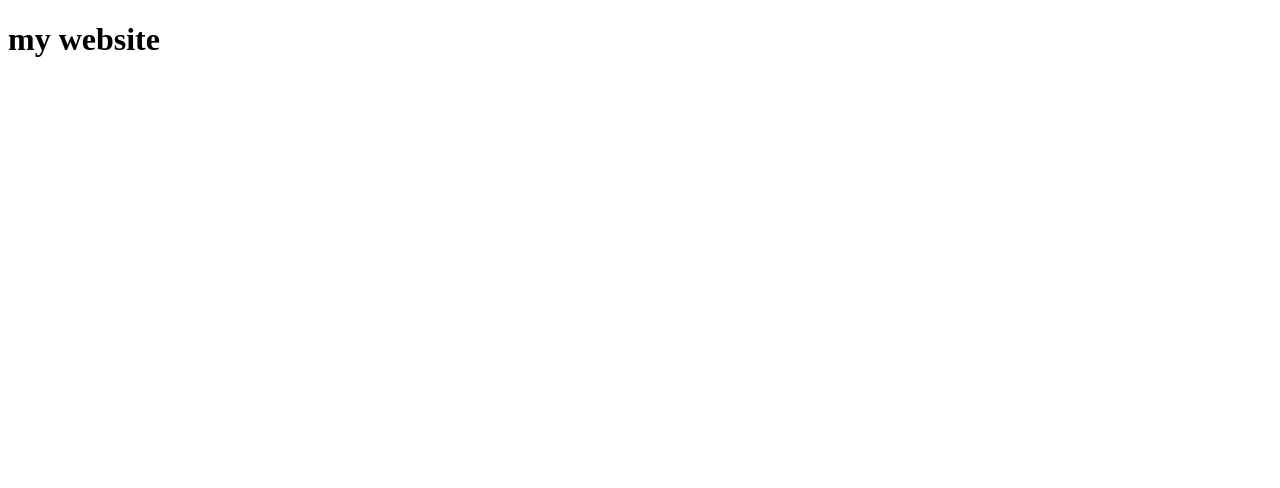
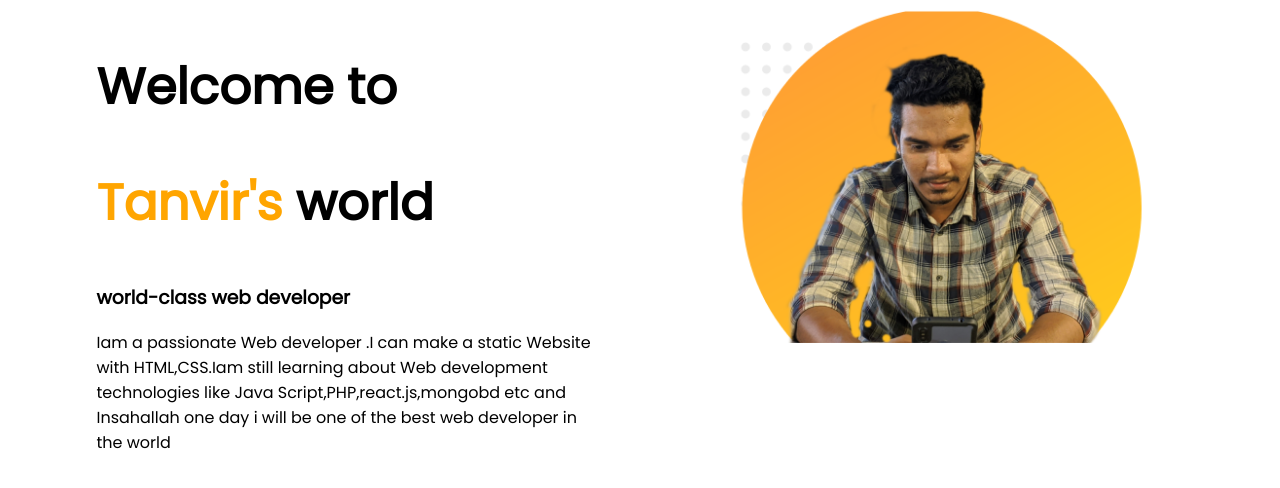
Before and after one commit to tanvirtaher32/first-portfolio, a plain HTML site: page index.html in a window 1280 px wide. Drawn offline with Linux system fonts and the light colour scheme.

Commit message:
1st section done

```diff
--- a/index.html
+++ b/index.html
@@ -3,9 +3,25 @@
 <head>
     <meta charset="UTF-8">
     <meta name="viewport" content="width=device-width, initial-scale=1.0">
-    <title>Document</title>
+    <title>Tanvir Web Developer</title>
+    <link rel="stylesheet" href="style.css">
+    <link href="https://fonts.googleapis.com/css2?family=Poppins&display=swap" rel="stylesheet">
 </head>
 <body>
-    <h1>my website</h1>
+    <section>
+        <div class="div1">
+            <h1>Welcome to </h1>
+            <h1><span class="name-highlight">Tanvir's</span> world</h1>
+            <h3>world-class web developer </h3>
+            <p>Iam a passionate Web developer .I can make a static Website with HTML,CSS.Iam still learning about Web development technologies like Java Script,PHP,react.js,mongobd etc and Insahallah one day i will be one of the best web developer in the world
+            </p>
+        </div>
+        <div class="div1">
+            <img src="images/profile1.png" alt="my_pic">
+        </div>
+
+
+    </section>
+
 </body>
 </html>
--- /dev/null
+++ b/style.css
@@ -0,0 +1,21 @@
+
+body{
+    font-family: 'Poppins', sans-serif;
+}
+h1{
+    font-size: 50px;
+
+}
+.name-highlight{
+    color: orange;
+}
+.div1{
+    width: 40%;
+    float: left;
+    margin-left: 5%;
+    padding-left: 2%;
+}
+img{
+    width: 100%;
+
+}
```
Also changed, not shown: images/profile1.png (added), 3 other files.
